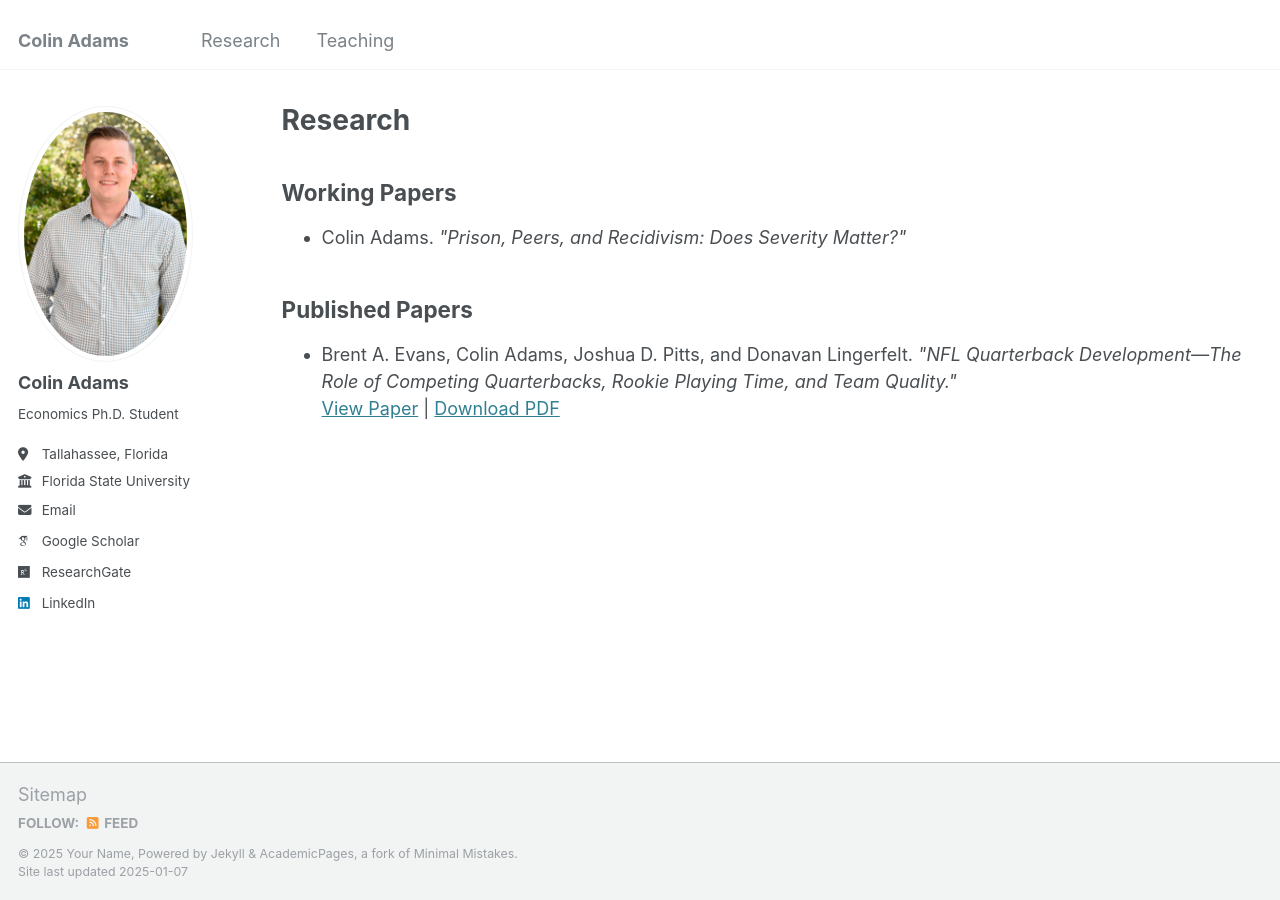
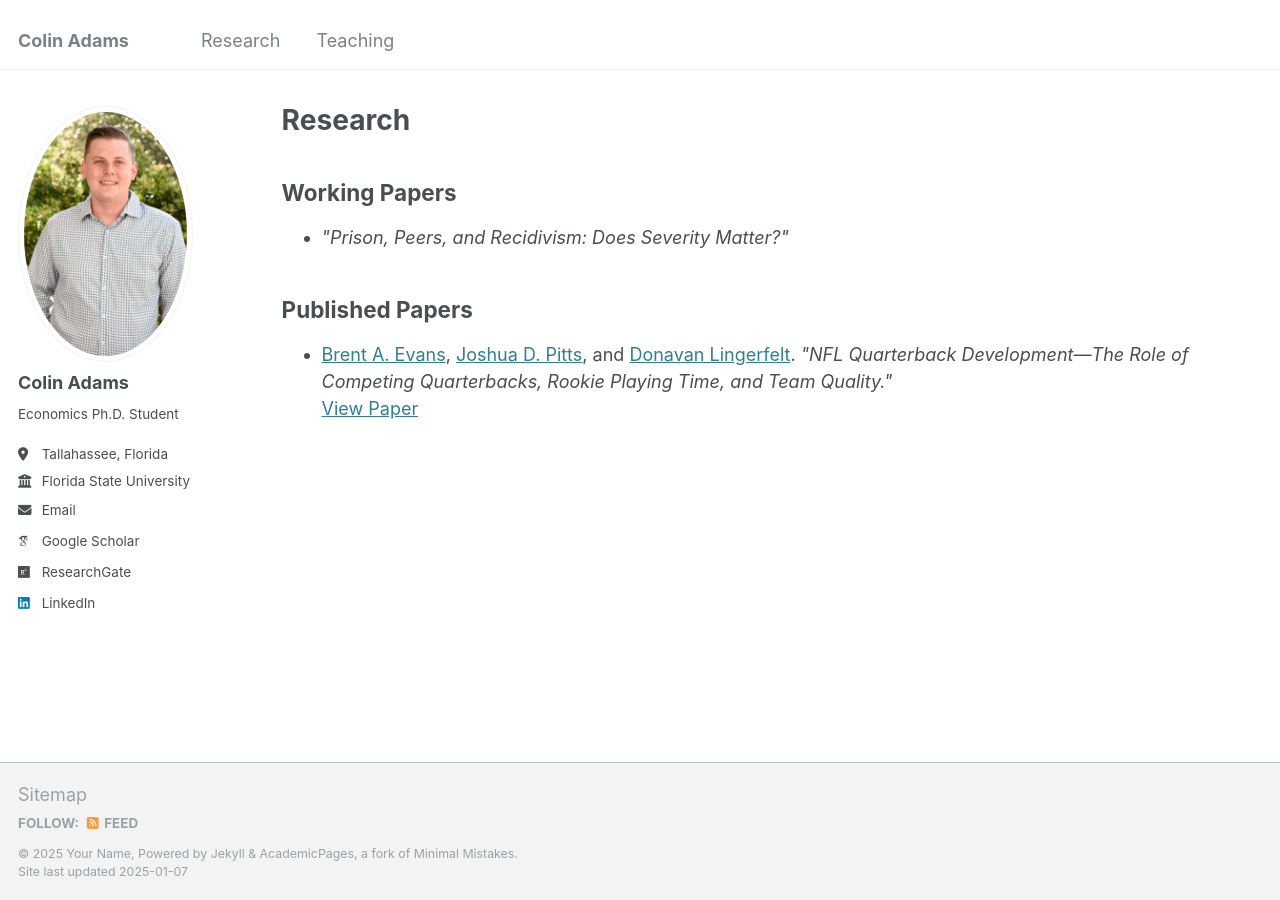
Before and after one commit to Zach-Gooch/Zach-Gooch.github.io, a Jekyll site: the page built from _pages/research.html, in a window 1280 px wide. Built offline with Jekyll 4.4.1, drawn with Linux system fonts in a browser that asks for light colours; some web fonts are replaced.

Commit message:
Update research.html

```diff
--- a/_pages/research.html
+++ b/_pages/research.html
@@ -9,7 +9,7 @@ author_profile: true
   <h2>Working Papers</h2>
   <ul>
     <li>
-      Colin Adams. <em>"Prison, Peers, and Recidivism: Does Severity Matter?"</em>
+      <em>"Prison, Peers, and Recidivism: Does Severity Matter?"</em>
       <br>
     </li>
   </ul>
@@ -19,11 +19,12 @@ author_profile: true
   <h2>Published Papers</h2>
   <ul>
     <li>
-      Brent A. Evans, Colin Adams, Joshua D. Pitts, and Donavan Lingerfelt.
+      <a href="https://scholar.google.com/citations?user=fIReWHEAAAAJ&hl=en" target="_blank">Brent A. Evans</a>,
+      <a href="https://scholar.google.com/citations?hl=en&user=l4l5cA8AAAAJ&view_op=list_works&sortby=pubdate" target="_blank">Joshua D. Pitts</a>, and
+      <a href="https://mises.org/profile/donavan-lingerfelt" target="_blank">Donavan Lingerfelt</a>.
       <em>"NFL Quarterback Development—The Role of Competing Quarterbacks, Rookie Playing Time, and Team Quality."</em>
       <br>
-      <a href="https://journals.sagepub.com/doi/full/10.1177/05694345241292611" target="_blank">View Paper</a> |
-      <a href="/assets/Evans, Adams, Pitts, and Lingerfelt 2024.pdf" download>Download PDF</a>
+      <a href="/assets/papers/evans-et-al-2024.pdf" target="_blank">View Paper</a>
     </li>
   </ul>
 </section>
```
